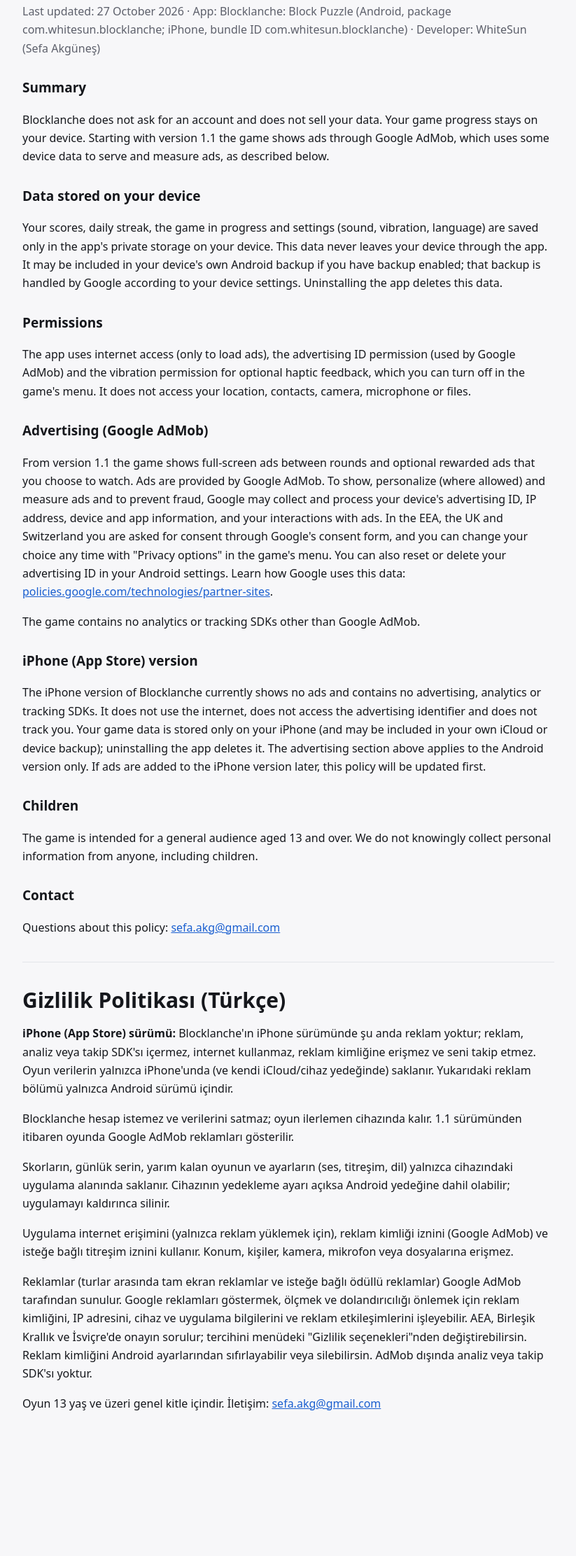
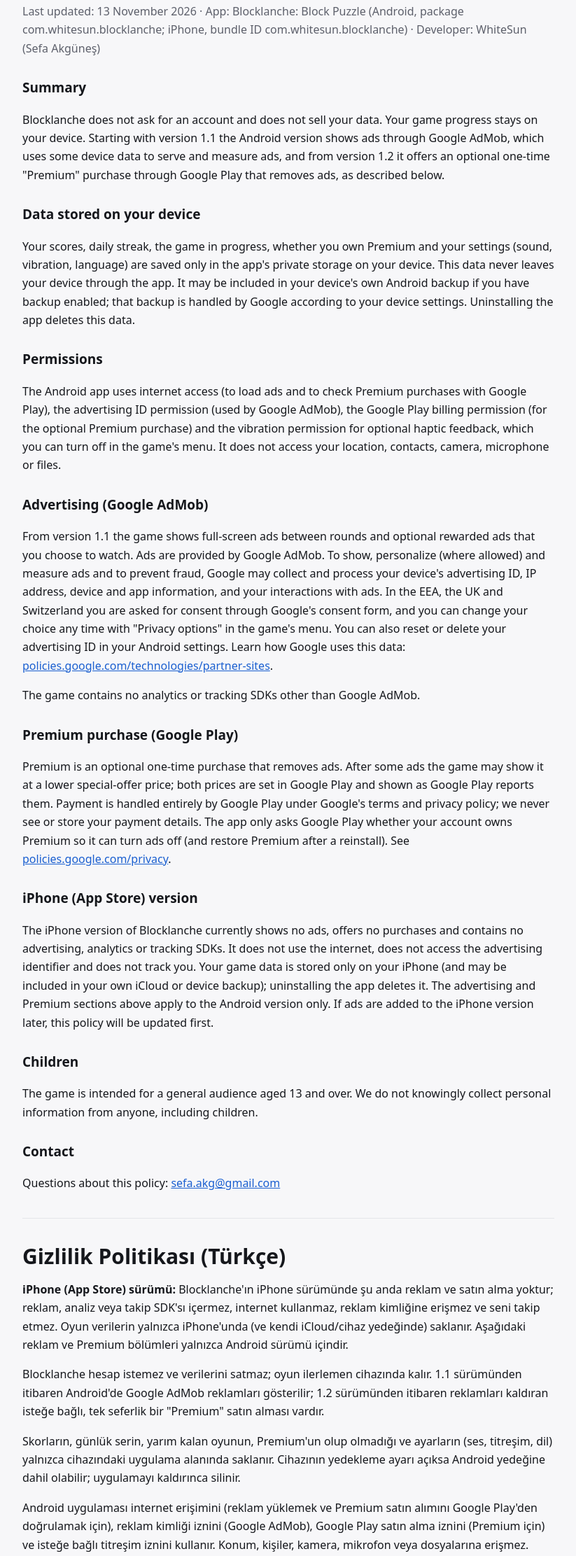
Before and after one commit to sopertas/sopertas.github.io, a plain HTML site: page blocklanche/privacy.html in a window 1280 px wide. Shown: the part 130-2353 px from the top of the page at 70% size, without its empty margins (228-1051 px from the left). Before the commit the page ends 2204 px from the top, so only its background shows below. Drawn offline with Linux system fonts and the light colour scheme.

Commit message:
Blocklanche privacy policy: Premium purchase and special offer (1.2)
Co-Authored-By: Claude Fable 5.2 <noreply@anthropic.com>

```diff
--- a/blocklanche/privacy.html
+++ b/blocklanche/privacy.html
@@ -23,23 +23,26 @@
 <main>
   <p class="brand"><a href="../" style="color:inherit;text-decoration:none">WhiteSun</a></p>
   <h1>Blocklanche: Block Puzzle — Privacy Policy</h1>
-  <p class="muted">Last updated: 27 October 2026 · App: Blocklanche: Block Puzzle (Android, package com.whitesun.blocklanche; iPhone, bundle ID com.whitesun.blocklanche) · Developer: WhiteSun (Sefa Akgüneş)</p>
+  <p class="muted">Last updated: 13 November 2026 · App: Blocklanche: Block Puzzle (Android, package com.whitesun.blocklanche; iPhone, bundle ID com.whitesun.blocklanche) · Developer: WhiteSun (Sefa Akgüneş)</p>
 
   <h2>Summary</h2>
-  <p>Blocklanche does not ask for an account and does not sell your data. Your game progress stays on your device. Starting with version 1.1 the game shows ads through Google AdMob, which uses some device data to serve and measure ads, as described below.</p>
+  <p>Blocklanche does not ask for an account and does not sell your data. Your game progress stays on your device. Starting with version 1.1 the Android version shows ads through Google AdMob, which uses some device data to serve and measure ads, and from version 1.2 it offers an optional one-time "Premium" purchase through Google Play that removes ads, as described below.</p>
 
   <h2>Data stored on your device</h2>
-  <p>Your scores, daily streak, the game in progress and settings (sound, vibration, language) are saved only in the app's private storage on your device. This data never leaves your device through the app. It may be included in your device's own Android backup if you have backup enabled; that backup is handled by Google according to your device settings. Uninstalling the app deletes this data.</p>
+  <p>Your scores, daily streak, the game in progress, whether you own Premium and your settings (sound, vibration, language) are saved only in the app's private storage on your device. This data never leaves your device through the app. It may be included in your device's own Android backup if you have backup enabled; that backup is handled by Google according to your device settings. Uninstalling the app deletes this data.</p>
 
   <h2>Permissions</h2>
-  <p>The app uses internet access (only to load ads), the advertising ID permission (used by Google AdMob) and the vibration permission for optional haptic feedback, which you can turn off in the game's menu. It does not access your location, contacts, camera, microphone or files.</p>
+  <p>The Android app uses internet access (to load ads and to check Premium purchases with Google Play), the advertising ID permission (used by Google AdMob), the Google Play billing permission (for the optional Premium purchase) and the vibration permission for optional haptic feedback, which you can turn off in the game's menu. It does not access your location, contacts, camera, microphone or files.</p>
 
   <h2>Advertising (Google AdMob)</h2>
   <p>From version 1.1 the game shows full-screen ads between rounds and optional rewarded ads that you choose to watch. Ads are provided by Google AdMob. To show, personalize (where allowed) and measure ads and to prevent fraud, Google may collect and process your device's advertising ID, IP address, device and app information, and your interactions with ads. In the EEA, the UK and Switzerland you are asked for consent through Google's consent form, and you can change your choice any time with "Privacy options" in the game's menu. You can also reset or delete your advertising ID in your Android settings. Learn how Google uses this data: <a href="https://policies.google.com/technologies/partner-sites">policies.google.com/technologies/partner-sites</a>.</p>
   <p>The game contains no analytics or tracking SDKs other than Google AdMob.</p>
 
+  <h2>Premium purchase (Google Play)</h2>
+  <p>Premium is an optional one-time purchase that removes ads. After some ads the game may show it at a lower special-offer price; both prices are set in Google Play and shown as Google Play reports them. Payment is handled entirely by Google Play under Google's terms and privacy policy; we never see or store your payment details. The app only asks Google Play whether your account owns Premium so it can turn ads off (and restore Premium after a reinstall). See <a href="https://policies.google.com/privacy">policies.google.com/privacy</a>.</p>
+
   <h2>iPhone (App Store) version</h2>
-  <p>The iPhone version of Blocklanche currently shows no ads and contains no advertising, analytics or tracking SDKs. It does not use the internet, does not access the advertising identifier and does not track you. Your game data is stored only on your iPhone (and may be included in your own iCloud or device backup); uninstalling the app deletes it. The advertising section above applies to the Android version only. If ads are added to the iPhone version later, this policy will be updated first.</p>
+  <p>The iPhone version of Blocklanche currently shows no ads, offers no purchases and contains no advertising, analytics or tracking SDKs. It does not use the internet, does not access the advertising identifier and does not track you. Your game data is stored only on your iPhone (and may be included in your own iCloud or device backup); uninstalling the app deletes it. The advertising and Premium sections above apply to the Android version only. If ads are added to the iPhone version later, this policy will be updated first.</p>
 
   <h2>Children</h2>
   <p>The game is intended for a general audience aged 13 and over. We do not knowingly collect personal information from anyone, including children.</p>
@@ -51,11 +54,12 @@
 
   <h1 lang="tr">Gizlilik Politikası (Türkçe)</h1>
   <div lang="tr">
-  <p><b>iPhone (App Store) sürümü:</b> Blocklanche'ın iPhone sürümünde şu anda reklam yoktur; reklam, analiz veya takip SDK'sı içermez, internet kullanmaz, reklam kimliğine erişmez ve seni takip etmez. Oyun verilerin yalnızca iPhone'unda (ve kendi iCloud/cihaz yedeğinde) saklanır. Yukarıdaki reklam bölümü yalnızca Android sürümü içindir.</p>
-  <p>Blocklanche hesap istemez ve verilerini satmaz; oyun ilerlemen cihazında kalır. 1.1 sürümünden itibaren oyunda Google AdMob reklamları gösterilir.</p>
-  <p>Skorların, günlük serin, yarım kalan oyunun ve ayarların (ses, titreşim, dil) yalnızca cihazındaki uygulama alanında saklanır. Cihazının yedekleme ayarı açıksa Android yedeğine dahil olabilir; uygulamayı kaldırınca silinir.</p>
-  <p>Uygulama internet erişimini (yalnızca reklam yüklemek için), reklam kimliği iznini (Google AdMob) ve isteğe bağlı titreşim iznini kullanır. Konum, kişiler, kamera, mikrofon veya dosyalarına erişmez.</p>
+  <p><b>iPhone (App Store) sürümü:</b> Blocklanche'ın iPhone sürümünde şu anda reklam ve satın alma yoktur; reklam, analiz veya takip SDK'sı içermez, internet kullanmaz, reklam kimliğine erişmez ve seni takip etmez. Oyun verilerin yalnızca iPhone'unda (ve kendi iCloud/cihaz yedeğinde) saklanır. Aşağıdaki reklam ve Premium bölümleri yalnızca Android sürümü içindir.</p>
+  <p>Blocklanche hesap istemez ve verilerini satmaz; oyun ilerlemen cihazında kalır. 1.1 sürümünden itibaren Android'de Google AdMob reklamları gösterilir; 1.2 sürümünden itibaren reklamları kaldıran isteğe bağlı, tek seferlik bir "Premium" satın alması vardır.</p>
+  <p>Skorların, günlük serin, yarım kalan oyunun, Premium'un olup olmadığı ve ayarların (ses, titreşim, dil) yalnızca cihazındaki uygulama alanında saklanır. Cihazının yedekleme ayarı açıksa Android yedeğine dahil olabilir; uygulamayı kaldırınca silinir.</p>
+  <p>Android uygulaması internet erişimini (reklam yüklemek ve Premium satın alımını Google Play'den doğrulamak için), reklam kimliği iznini (Google AdMob), Google Play satın alma iznini (Premium için) ve isteğe bağlı titreşim iznini kullanır. Konum, kişiler, kamera, mikrofon veya dosyalarına erişmez.</p>
   <p>Reklamlar (turlar arasında tam ekran reklamlar ve isteğe bağlı ödüllü reklamlar) Google AdMob tarafından sunulur. Google reklamları göstermek, ölçmek ve dolandırıcılığı önlemek için reklam kimliğini, IP adresini, cihaz ve uygulama bilgilerini ve reklam etkileşimlerini işleyebilir. AEA, Birleşik Krallık ve İsviçre'de onayın sorulur; tercihini menüdeki "Gizlilik seçenekleri"nden değiştirebilirsin. Reklam kimliğini Android ayarlarından sıfırlayabilir veya silebilirsin. AdMob dışında analiz veya takip SDK'sı yoktur.</p>
+  <p>Premium, reklamları kaldıran isteğe bağlı tek seferlik bir satın almadır. Bazı reklamlardan sonra oyun bunu daha düşük bir özel teklif fiyatıyla gösterebilir; iki fiyat da Google Play'de belirlenir ve Google Play'in bildirdiği şekilde gösterilir. Ödeme tamamen Google Play tarafından, Google'ın şartları ve gizlilik politikasıyla yapılır; ödeme bilgilerini hiçbir zaman görmeyiz ve saklamayız. Uygulama yalnızca reklamları kapatmak (ve yeniden yüklemeden sonra Premium'u geri getirmek) için hesabında Premium olup olmadığını Google Play'e sorar.</p>
   <p>Oyun 13 yaş ve üzeri genel kitle içindir. İletişim: <a href="mailto:sefa.akg@gmail.com">sefa.akg@gmail.com</a></p>
   </div>
 </main>
```
